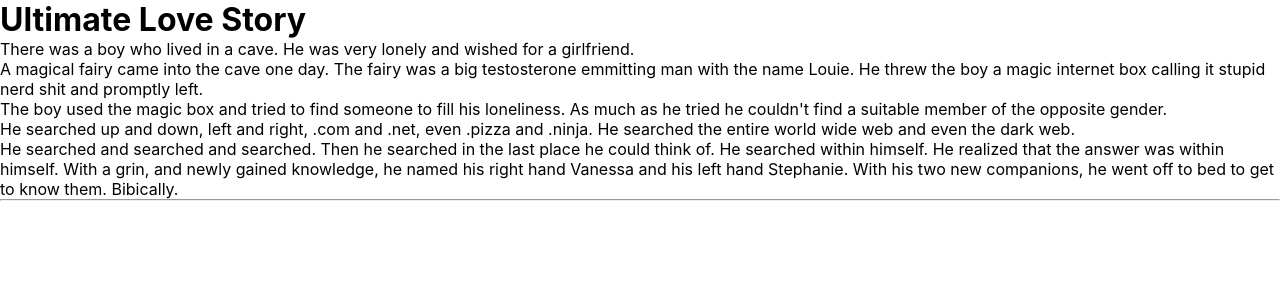
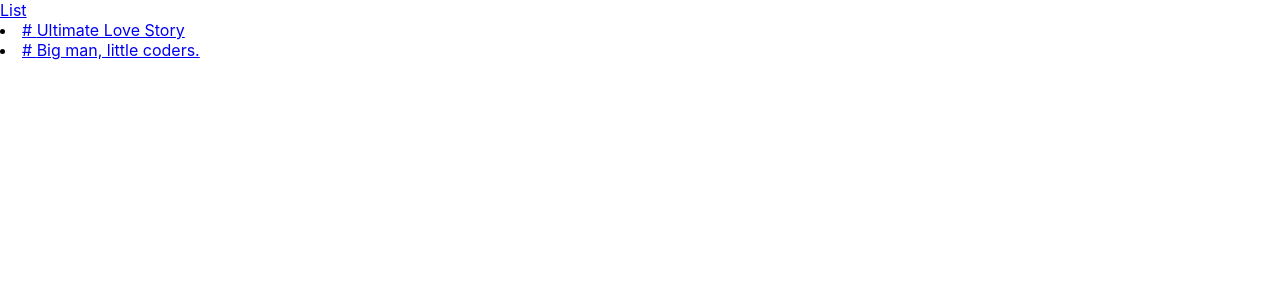
Before and after one commit to AAWhang/chat-module, a React (Create React App) app: page / in a window 1280 px wide. Both pictures are taken after a click on the link "to Archive". Shown: the top 300 px of the page. Built offline with nearby package versions, Linux system fonts and the light colour scheme.

Commit message:
added the ability to write to the library from chat

```diff
--- a/src/App.js
+++ b/src/App.js
@@ -13,11 +13,25 @@ class App extends Component {
         title: 'Ultimate Love Story',
         tags: ['Erotic', 'Hot', 'Sexy', 'Sensual'],
         body: "There was a boy who lived in a cave. He was very lonely and wished for a girlfriend. \n A magical fairy came into the cave one day. The fairy was a big testosterone emmitting man with the name Louie. He threw the boy a magic internet box calling it stupid nerd shit and promptly left. \n The boy used the magic box and tried to find someone to fill his loneliness. As much as he tried he couldn\'t find a suitable member of the opposite gender. \n He searched up and down, left and right, .com and .net, even .pizza and .ninja. He searched the entire world wide web and even the dark web. \n He searched and searched and searched. Then he searched in the last place he could think of. He searched within himself. He realized that the answer was within himself. With a grin, and newly gained knowledge, he named his right hand Vanessa and his left hand Stephanie. With his two new companions, he went off to bed to get to know them. Bibically."
-      }],
+      },
+    {
+      title: 'Big man, little coders.',
+      tags: ['coding', 'height', 'tacos'],
+      body: "Once there was a coder. This coder was big and strong. He was known as the strongest coder in the world. How did he achieve this? In his own words: \n Once my superior wasn't accepting my branch and I got frustrated so I used my height to intimidate him so he would merge my code into the master branch. I am not proud of this but thats what happun. Also another co worker was talking mad crap about python. I love python. I took it personally so I punched him so hard his nose inverted. I then picked him up and bench pressed him. My boss was so impressed that he began spotting me. We high fived so hard we needed to type our code with one hand for a month. It was very metal. "
+    }],
     }
     this.onUsernameSubmitted = this.onUsernameSubmitted.bind(this)
     this.goHome = this.goHome.bind(this)
     this.toLibrary = this.toLibrary.bind(this)
+    this.addStory = this.addStory.bind(this)
+  }
+
+  addStory(story) {
+    let output = [...this.state.storyLibrary]
+    output.push(story)
+    this.setState({
+      storyLibrary: output
+    })
   }
 
   onUsernameSubmitted(username) {
@@ -54,10 +68,10 @@ class App extends Component {
       return <UsernameForm onSubmit={this.onUsernameSubmitted} toLibrary={this.toLibrary} />
     }
     if (this.state.currentScreen === 'ChatScreen') {
-      return <ChatScreen currentUsername={this.state.currentUsername} storyLibrary={this.state.storyLibrary}/>
+      return <ChatScreen currentUsername={this.state.currentUsername} addStory={this.addStory} goHome={this.goHome} />
     }
     if (this.state.currentScreen === 'Library') {
-      return <Library storyLibrary={this.state.storyLibrary} />
+      return <Library SLibrary={this.state.storyLibrary} />
     }
   }
 }
--- a/src/ChatScreen.js
+++ b/src/ChatScreen.js
@@ -17,7 +17,7 @@ class ChatScreen extends Component {
       roomId: null,
       joinableRooms: [],
       joinedRooms: {},
-      publish: ''
+      publish: ""
     }
       this.sendMessage = this.sendMessage.bind(this)
       this.sendTypingEvent = this.sendTypingEvent.bind(this)
@@ -41,8 +41,14 @@ class ChatScreen extends Component {
   }
 
   publish() {
-    this.state.publish = '';
-    this.state.messages.map(x => this.state.publish += x.text + '\n')
+    this.state.publish = "";
+    this.state.messages.map(x => this.state.publish += x.text + "\n")
+    let output = {
+      title: "test",
+      tags: ["test"],
+      body: this.state.publish
+    }
+    this.props.addStory(output)
     console.log(this.state.publish)
     console.log(this.state.currentUser)
     console.log("user.roomStore.rooms: ",this.state.currentUser.roomStore.rooms);
@@ -200,7 +206,9 @@ class ChatScreen extends Component {
             roomTest={this.state.joinedRooms}
             // rooms={[...this.state.joinableRooms, ...this.state.joinedRooms]}
             roomId={this.state.roomId}
-            publish={this.publish} />
+            publish={this.publish}
+            goHome={this.props.goHome}
+            />
           </aside>
           <section style={styles.chatListContainer}>
             <MessageList
--- a/src/Library.js
+++ b/src/Library.js
@@ -1,49 +1,49 @@
 import React, {Component } from 'react'
+import LibraryHeader from './components/LibraryHeader'
+import LibraryList from './components/LibraryList'
+import LibraryStory from './components/LibraryStory'
 
 
 class StoryLibrary extends Component {
   constructor(props) {
     super(props)
     this.state = {
-      bodyScreen: 'libraryList'
+      bodyScreen: 'libraryList',
+      currentStory: {}
     }
     this.backToList = this.backToList.bind(this)
+    this.setStory = this.setStory.bind(this)
+  }
+
+  setStory(story) {
+    this.setState({
+      currentStory: story,
+      bodyScreen: 'libraryStory'
+    })
   }
 
   backToList() {
     this.setState({
-      bodyScreen: 'LibraryList'
+      bodyScreen: 'libraryList'
     })
   }
 
 
   render() {
-    const styles = {
-
-    }
-
-
+    if (this.state.bodyScreen === 'libraryList') {
         return (
           <div>
-            {this.props.storyLibrary.map((x, id) => (
-              <div key={id}>
-              <h1>{x.title}</h1>
-               {x.body.split('\n').map((y, id) => {
-
-               return <p key={id}>{y}</p>})}
-               <hr />
-                           {console.log(x.body)}
-               </div>
-            ))}
-
+          <LibraryHeader backToList={this.backToList} />
+          <LibraryList stoLib={this.props.SLibrary} setStory={this.setStory} />
           </div>
-
-      )
-      //       if (this.state.bodyScreen === 'LibraryList') {
-      // }
-      // if (this.state.bodyScreen === 'StoryScreen') {
-      //
-      // }
+      )}
+    else if (this.state.bodyScreen === 'libraryStory') {
+      return (
+        <div>
+        <LibraryHeader backToList={this.backToList}  />
+        <LibraryStory story={this.state.currentStory} />
+        </div>
+    )}
   }
 }
 
--- /dev/null
+++ b/src/components/LibraryHeader.js
@@ -0,0 +1,17 @@
+import React, { Component } from 'react'
+
+class LibraryHeader extends Component {
+render() {
+  return (
+    <div>
+      <a
+          onClick={() => this.props.backToList()}
+          href="#">
+          List
+      </a>
+    </div>
+  )
+}
+}
+
+export default LibraryHeader
--- /dev/null
+++ b/src/components/LibraryList.js
@@ -0,0 +1,23 @@
+import React, { Component } from 'react'
+
+class LibraryList extends Component {
+  render() {
+    let storyList = [...this.props.stoLib]
+    return (
+    <div>
+    {storyList.map((story, id) => {
+      return (
+            <li key={id}>
+                <a
+                    onClick={() => this.props.setStory(story)}
+                    href="#">
+                    # {story.title}
+                </a>
+            </li>
+        )
+    })}
+    </div>
+  )
+  }
+}
+export default LibraryList
--- /dev/null
+++ b/src/components/LibraryStory.js
@@ -0,0 +1,17 @@
+import React, { Component } from 'react'
+
+class LibraryStory extends Component {
+  render() {
+    return (
+    <div>
+    <h1> {this.props.story.title} </h1>
+    <hr />
+    {this.props.story.body.split("\n").map((x,id) => {
+      return <p key={id}> {x} </p>
+    })}
+
+    </div>
+  )
+  }
+}
+export default LibraryStory
--- a/src/components/RoomList.js
+++ b/src/components/RoomList.js
@@ -15,6 +15,12 @@ class RoomList extends Component {
                     onClick={() => this.props.publish()}
                     href="#">
                     publish
+                </a>
+                <a
+                    style={{color: 'white'}}
+                    onClick={() => this.props.goHome()}
+                    href="#">
+                    go Back
                 </a>
                 <h3>Your rooms:</h3>
                     {Object.entries(this.props.roomTest).map(room => {
```
